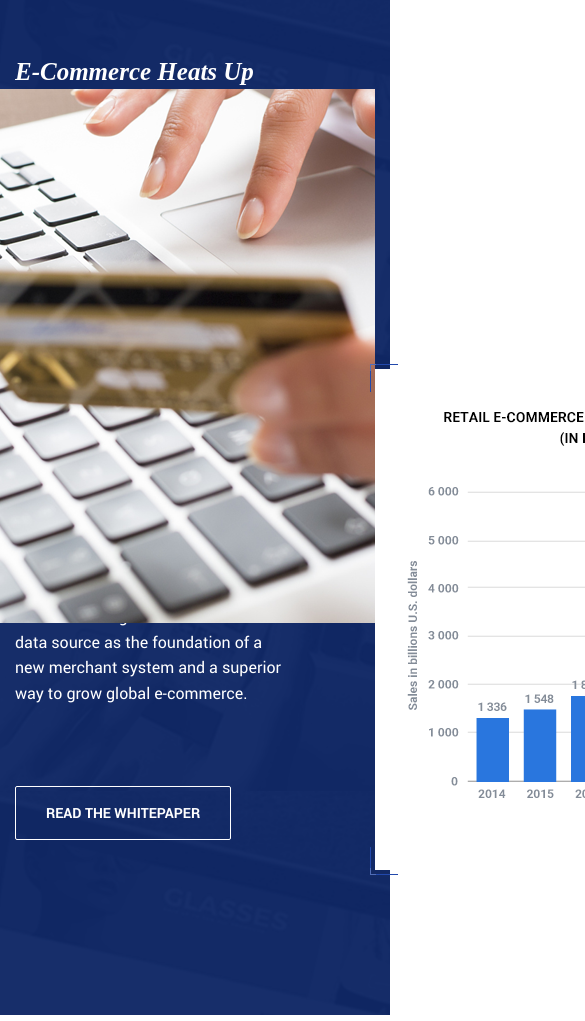
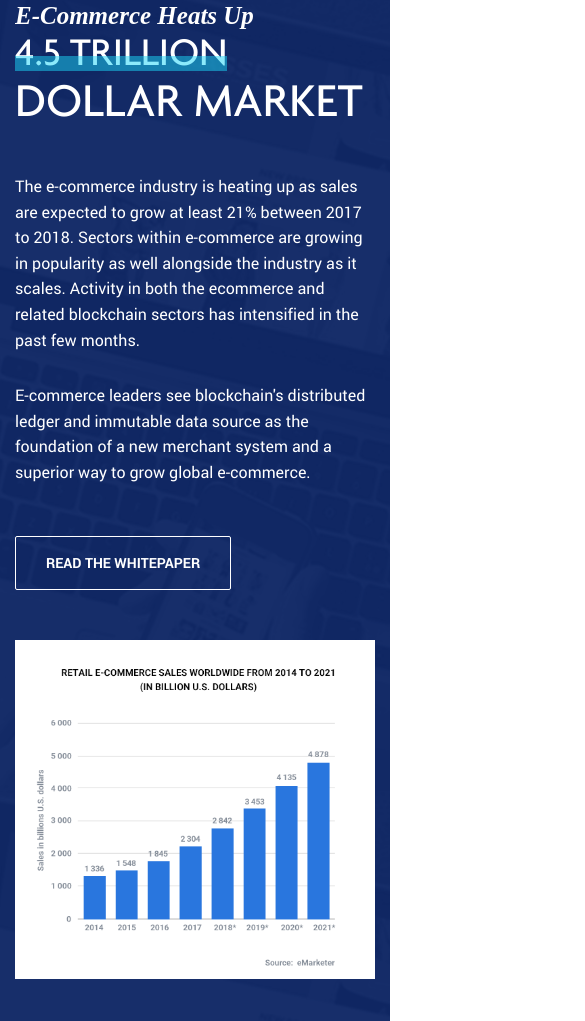
Before and after one commit to MrHidalgo/Buying, a plain HTML site: page index.html in a window 390 px wide. Shown: the part 1063-2084 px from the top of the page, 585 px wide, since content can reach past the window. Drawn offline with nearby package versions, Linux system fonts and the light colour scheme; a small style sheet from the web is missing.

Commit message:
Market section - adaptive.

```diff
--- a/css/main.css
+++ b/css/main.css
@@ -658,6 +658,7 @@
   =========================
 */
 .market {
+  overflow: hidden;
   padding-top: 112px;
   padding-bottom: 145px;
   background-color: #0f2765;
@@ -667,12 +668,33 @@
   background-position: center;
   background-size: cover;
 }
+@media screen and (max-width: 767px) {
+  .market {
+    padding-top: 56px;
+    padding-bottom: 72px;
+  }
+}
 .market__row {
   display: flex;
+}
+@media screen and (max-width: 991px) {
+  .market__row {
+    flex-wrap: wrap;
+  }
 }
 .market__row-left {
   width: 500px;
   padding-right: 90px;
+}
+@media screen and (max-width: 991px) {
+  .market__row-left {
+    width: 100%;
+  }
+}
+@media screen and (max-width: 575px) {
+  .market__row-left {
+    padding-right: 0;
+  }
 }
 .market__row-right {
   position: relative;
@@ -681,6 +703,12 @@
   justify-content: flex-end;
   width: calc(100% - 500px);
   padding-top: 30px;
+}
+@media screen and (max-width: 991px) {
+  .market__row-right {
+    justify-content: center;
+    width: 100%;
+  }
 }
 .market__title.title {
   overflow: hidden;
@@ -693,6 +721,11 @@
   font-family: "agendamedium", sans-serif;
   font-weight: 500;
 }
+@media screen and (max-width: 575px) {
+  .market__title.title {
+    margin-bottom: 50px;
+  }
+}
 .market__title i {
   display: block;
   line-height: 1;
@@ -728,6 +761,11 @@
   line-height: 1.6;
   color: #fff;
   font-size: 16px;
+}
+@media screen and (max-width: 575px) {
+  .market__text {
+    padding-bottom: 30px;
+  }
 }
 .market__btn {
   display: inline-flex;
@@ -747,6 +785,12 @@
   font-family: "robotobold", sans-serif;
   transition: color 0.3s ease-in-out, background-color 0.3s ease-in-out;
 }
+@media screen and (max-width: 575px) {
+  .market__btn {
+    margin-top: 20px;
+    margin-bottom: 20px;
+  }
+}
 .market__btn:hover,
 .market__btn:focus {
   text-decoration: none;
@@ -763,6 +807,11 @@
   max-width: 532px;
   max-height: 501px;
 }
+@media screen and (max-width: 767px) {
+  .market__graph-wrap {
+    position: static;
+  }
+}
 .market__graph-wrap:before,
 .market__graph-wrap:after {
   content: "";
@@ -770,6 +819,12 @@
   left: -5px;
   width: 28px;
   height: 28px;
+}
+@media screen and (max-width: 1199px) {
+  .market__graph-wrap:before,
+  .market__graph-wrap:after {
+    display: none;
+  }
 }
 .market__graph-wrap:before {
   top: -5px;
@@ -786,7 +841,21 @@
   left: 0;
   bottom: 0;
 }
-.market__row {}
+@media screen and (max-width: 767px) {
+  .market__graph {
+    position: static;
+  }
+}
+.market__row-right img {
+  display: block;
+  max-width: 100%;
+  height: auto;
+}
+@media screen and (max-width: 767px) {
+  .market__row-right > img {
+    display: none;
+  }
+}
 /*
   =========================
   end MARKET SECTION
```
